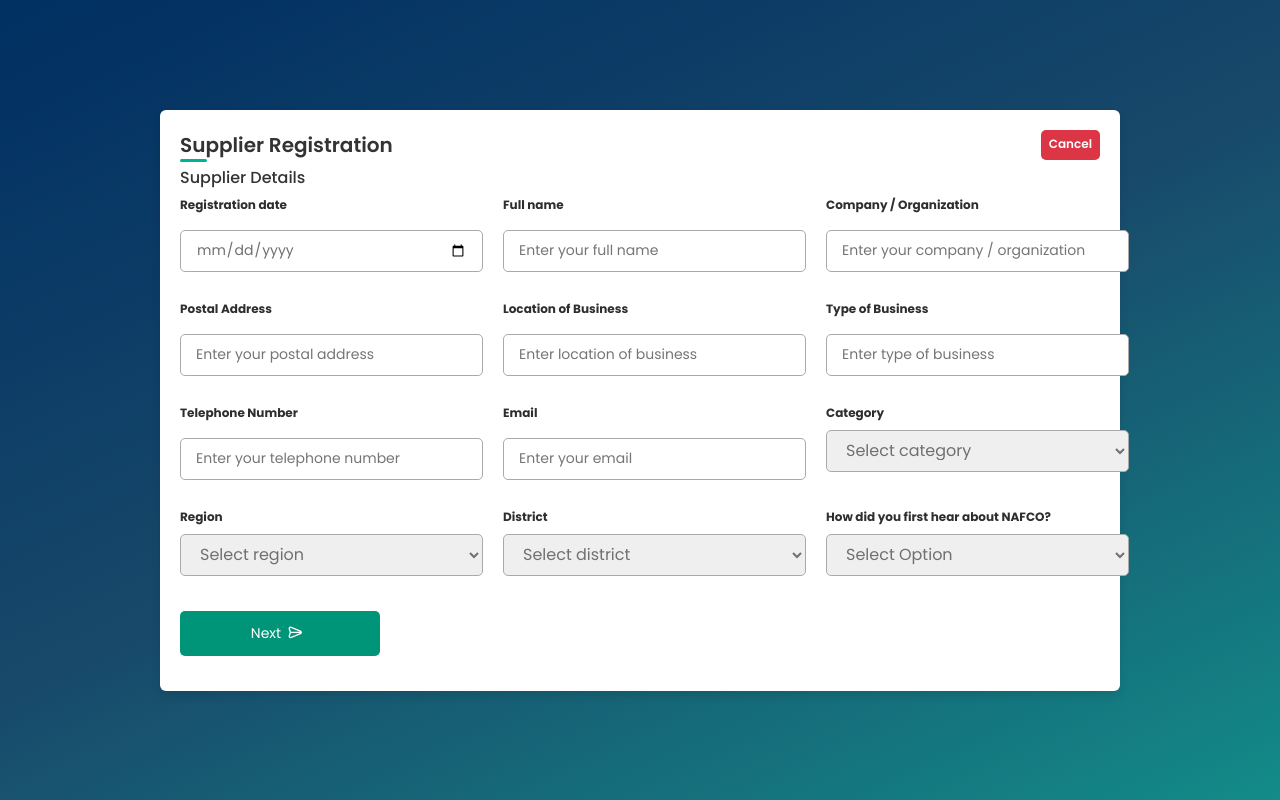
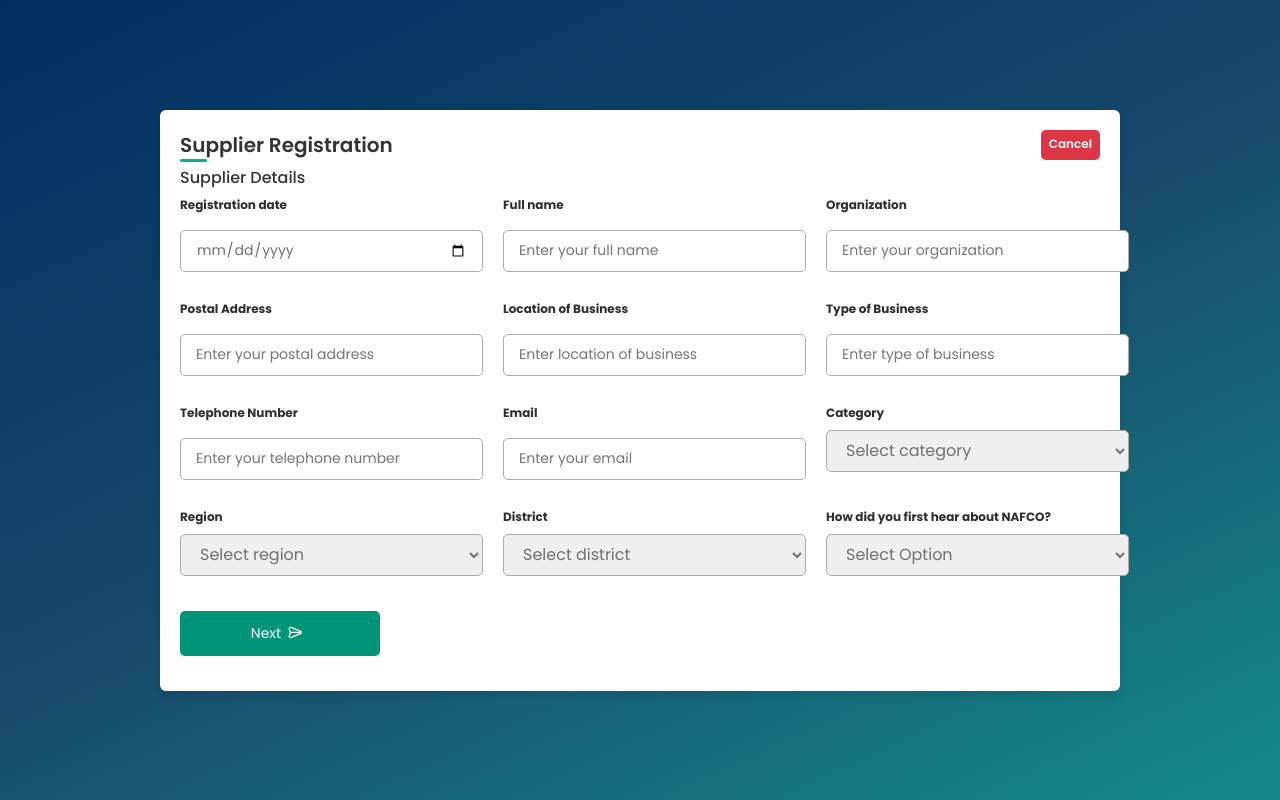
Before and after one commit to Edannan/multi-step-form-html-css-js, a plain HTML site: page index.html in a window 1280 px wide. Drawn offline with nearby package versions, Linux system fonts and the light colour scheme; some packages are replaced by stand-ins of ours; a script that the page names is missing.

Commit message:
Update index.html

```diff
--- a/index.html
+++ b/index.html
@@ -30,8 +30,8 @@
                 </div>
 
                 <div class="input-field">
-                    <label><b>Company / Organization</b></label>
-                    <input type="text" placeholder="Enter your company / organization" name="company" class="form-one" required>
+                    <label><b>Organization</b></label>
+                    <input type="text" placeholder="Enter your organization" name="company" class="form-one" required>
                 </div>
 
                 <div class="input-field">
```
